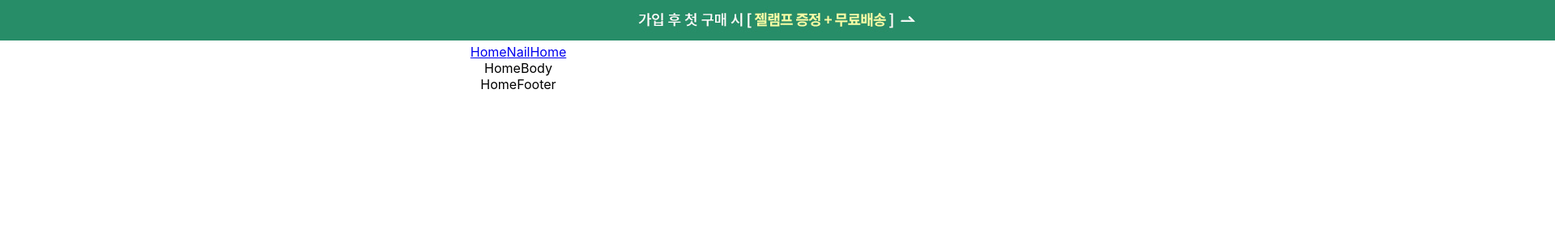
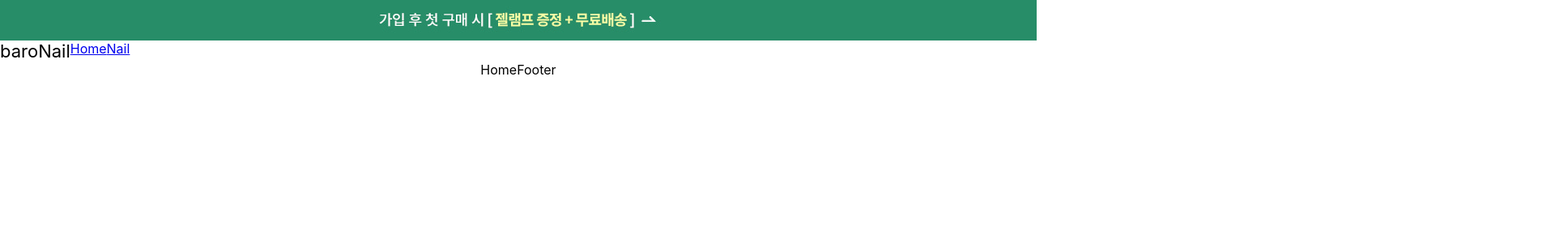
Before and after one commit to ProjectBaN/ProjectBaN, a React (Create React App) app in the folder client/: page / in a window 1280 px wide. Shown: the top 300 px of the page at 81% size, 1920 px wide, since content can reach past the window. Built offline with nearby package versions, Linux system fonts and the light colour scheme.

Commit message:
Create-header

```diff
--- a/client/src/App.js
+++ b/client/src/App.js
@@ -9,6 +9,7 @@ function App() {
     <div className="App">
       <Routes>
         <Route path="/" element={<HomeMain />}></Route>
+        <Route path="/nail" element={<h2>네일</h2>}></Route>
       </Routes>
     </div>
   );
--- a/client/src/components/Home/Body/HomeBody.jsx
+++ b/client/src/components/Home/Body/HomeBody.jsx
@@ -1,7 +1,8 @@
 import React from 'react';
+import styled from 'styled-components';
 
 function HomeBody() {
-  return <div>HomeBody</div>;
+  return <div className="body"></div>;
 }
 
 export default HomeBody;
--- a/client/src/components/Home/Header/HomeHeader.jsx
+++ b/client/src/components/Home/Header/HomeHeader.jsx
@@ -1,11 +1,20 @@
 import React from 'react';
+import styled from 'styled-components';
+import Header from '../../common/Header/Header';
 import HeaderEventBanner from '../../common/Header/HeaderEventBanner';
-import HeaderMenu from '../../common/Header/HeaderMenu';
+import HeaderHomeLogo from '../../common/Header/HeaderHomeLogo';
 function HomeHeader() {
+  const HeaderContainer = styled.header`
+    width: 100%;
+    display: flex;
+  `;
   return (
     <div>
       <HeaderEventBanner />
-      <HeaderMenu />
+      <HeaderContainer>
+        <HeaderHomeLogo />
+        <Header />
+      </HeaderContainer>
     </div>
   );
 }
--- a/client/src/components/common/Header/HeaderEventBanner.jsx
+++ b/client/src/components/common/Header/HeaderEventBanner.jsx
@@ -1,8 +1,25 @@
 import React from 'react';
-import HeaderEventBannerImage from '../../../asset/images/HeaderEventBanner.jpg';
+import styled from 'styled-components';
+import EventBannerSlide from '../../../asset/images/HeaderEventBanner.jpg';
 
 function HeaderEventBanner() {
-  return <img src={HeaderEventBannerImage} alt="HeaderEventBannerImage" />;
+  const EventBannerContainer = styled.div`
+    width: 100%;
+    height: 50px;
+    position: relative;
+    overflow: hidden;
+    img {
+      position: absolute;
+      top: 0;
+      left: 50%;
+      transform: translate(-50%, 0%);
+    }
+  `;
+  return (
+    <EventBannerContainer>
+      <img src={EventBannerSlide} alt="" />
+    </EventBannerContainer>
+  );
 }
 
 export default HeaderEventBanner;
--- /dev/null
+++ b/client/src/components/common/Header/HeaderHomeLogo.jsx
@@ -0,0 +1,13 @@
+import React from 'react';
+import styled from 'styled-components';
+import { theme } from './../../../styles/theme';
+
+function HeaderHomeLogo() {
+  const HomeLogo = styled.div`
+    display: flex;
+    font-size: ${theme.fontSize.lg};
+  `;
+
+  return <HomeLogo>baroNail</HomeLogo>;
+}
+export default HeaderHomeLogo;
--- a/client/src/components/common/Header/HeaderMenu.jsx
+++ b/client/src/components/common/Header/HeaderMenu.jsx
@@ -2,11 +2,13 @@ import React from 'react';
 import { Link } from 'react-router-dom';
 
 function HeaderMenu() {
+  // const navbar = styled.nav `
+  //   text
+  // `
   return (
     <div>
       <Link to="/">Home</Link>
       <Link to="/nail">Nail</Link>
-      <Link to="/">Home</Link>
     </div>
   );
 }
--- a/client/src/styles/theme.js
+++ b/client/src/styles/theme.js
@@ -38,8 +38,11 @@ const fontSize = {
   sm: '12px',
   md: '17px',
   lg: '22px',
+  xl: '25px',
 };
 
 export const theme = {
   device,
+  fontSize,
+  spacing,
 };
```
Also changed, not shown: client/src/components/common/Footer.jsx (deleted, +0 -7 lines), client/src/asset/images/EventBannerSlide1.jpg (added), client/src/asset/images/ProductImage.jpg (added).
